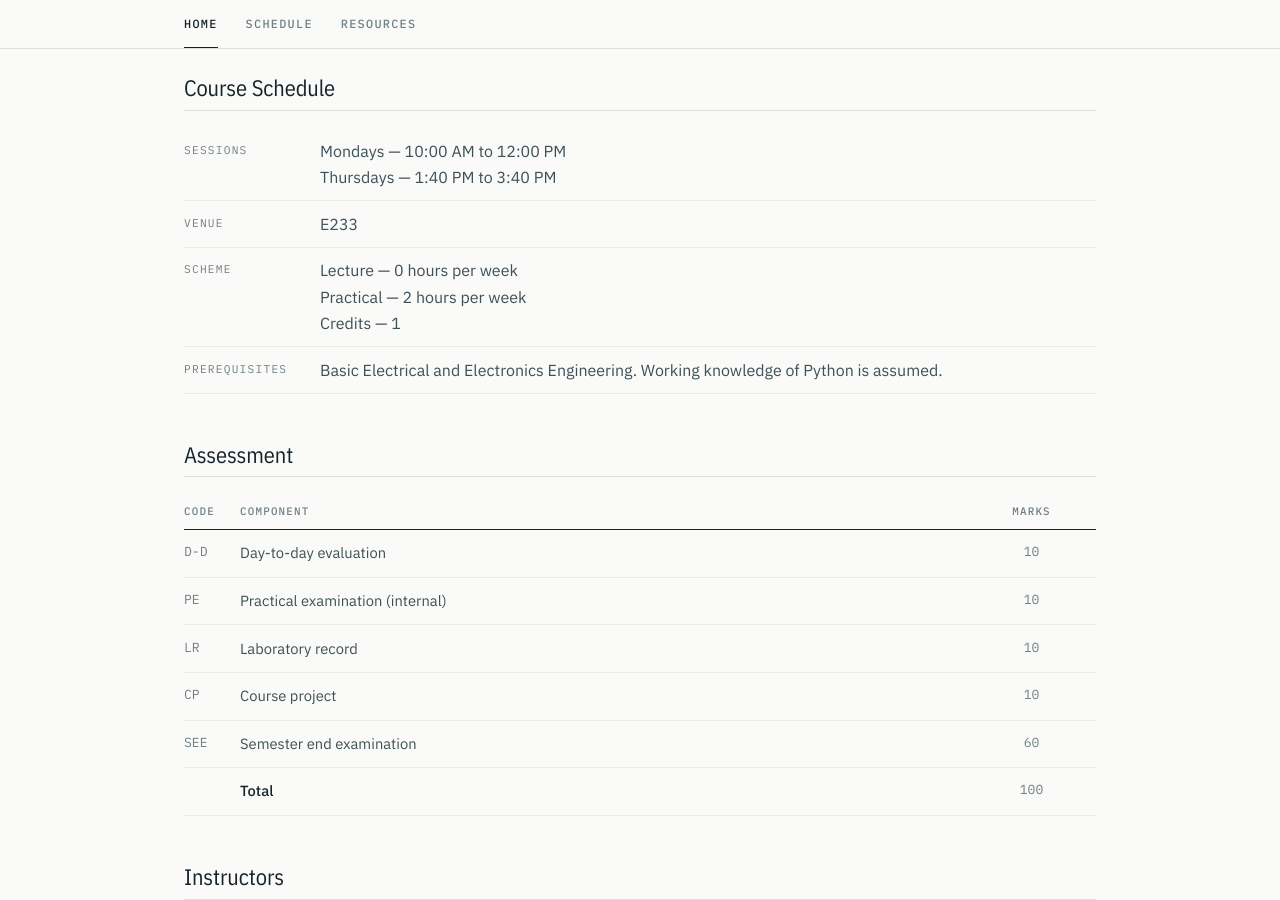
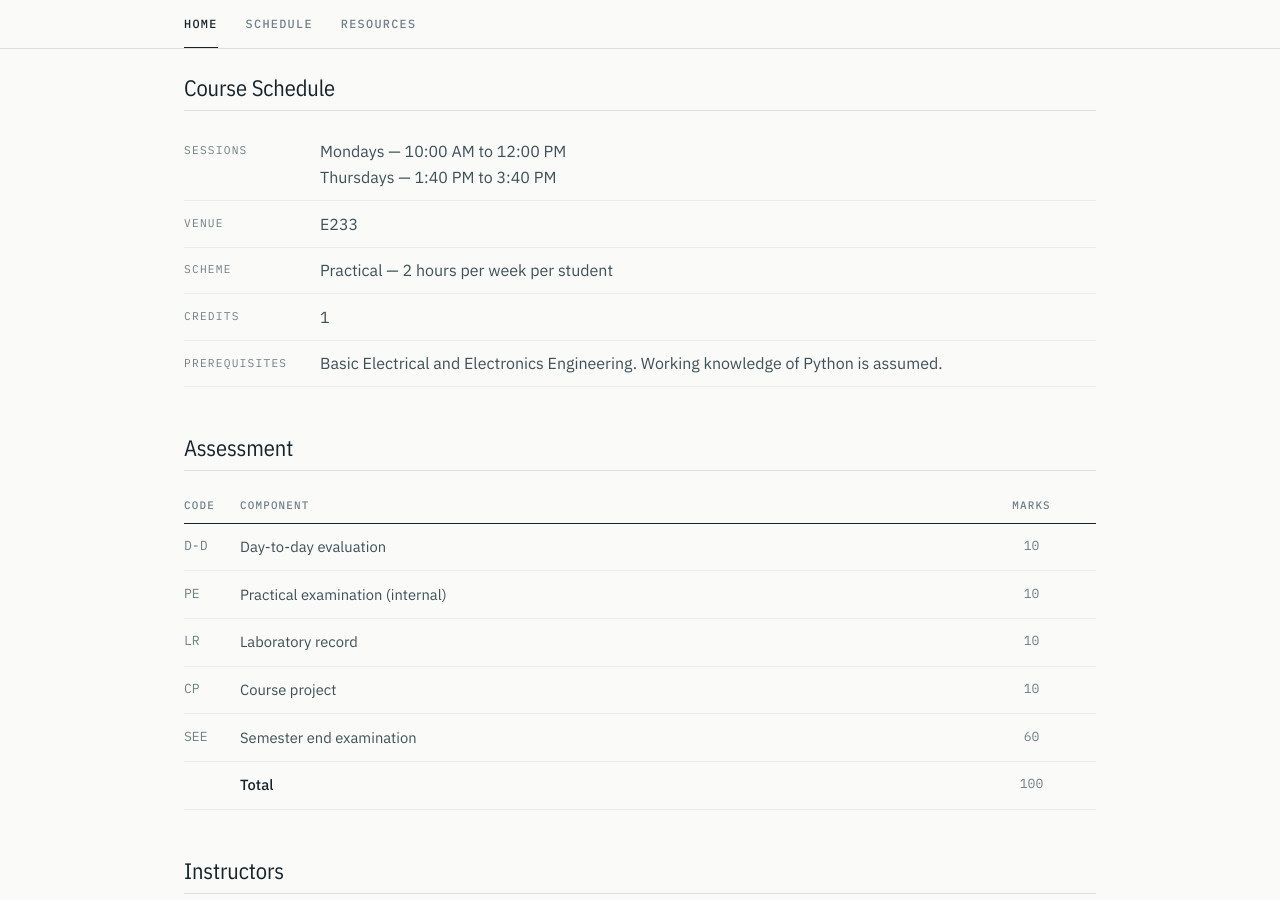
Before and after one commit to uhvardhan/sensors-actuators-lab, a Jekyll site: the page built from index.md, in a window 1280 px wide and 900 px high, scrolled down 582 px. Built offline with Jekyll 4.4.1, drawn with Linux system fonts in a browser that asks for light colours.

Commit message:
Split Credits out of Scheme; drop the Lecture line
Scheme is now a single line -- "Practical - 2 hours per week per
student" -- so it no longer needs a list. Credits gets its own row
between Scheme and Prerequisites.

Both still read teaching_scheme in course.yml. Nothing reads
teaching_scheme.lecture any more; the field stays, since 0 L is part of
the official scheme even when the site does not print it.

Co-Authored-By: Claude Opus 5 <noreply@anthropic.com>
Claude-Session: https://claude.ai/code/session_019icvzhAgnNWJ32j6aSJQQF

```diff
--- a/_layouts/home.html
+++ b/_layouts/home.html
@@ -40,13 +40,11 @@ layout: default
     </div>
     <div class="specs__row">
       <dt>Scheme</dt>
-      <dd>
-        <ul class="bare">
-          <li>Lecture — {{ c.teaching_scheme.lecture }} hours per week</li>
-          <li>Practical — {{ c.teaching_scheme.practical }} hours per week</li>
-          <li>Credits — {{ c.teaching_scheme.credits }}</li>
-        </ul>
-      </dd>
+      <dd>Practical — {{ c.teaching_scheme.practical }} hours per week per student</dd>
+    </div>
+    <div class="specs__row">
+      <dt>Credits</dt>
+      <dd>{{ c.teaching_scheme.credits }}</dd>
     </div>
     <div class="specs__row">
       <dt>Prerequisites</dt>
```
